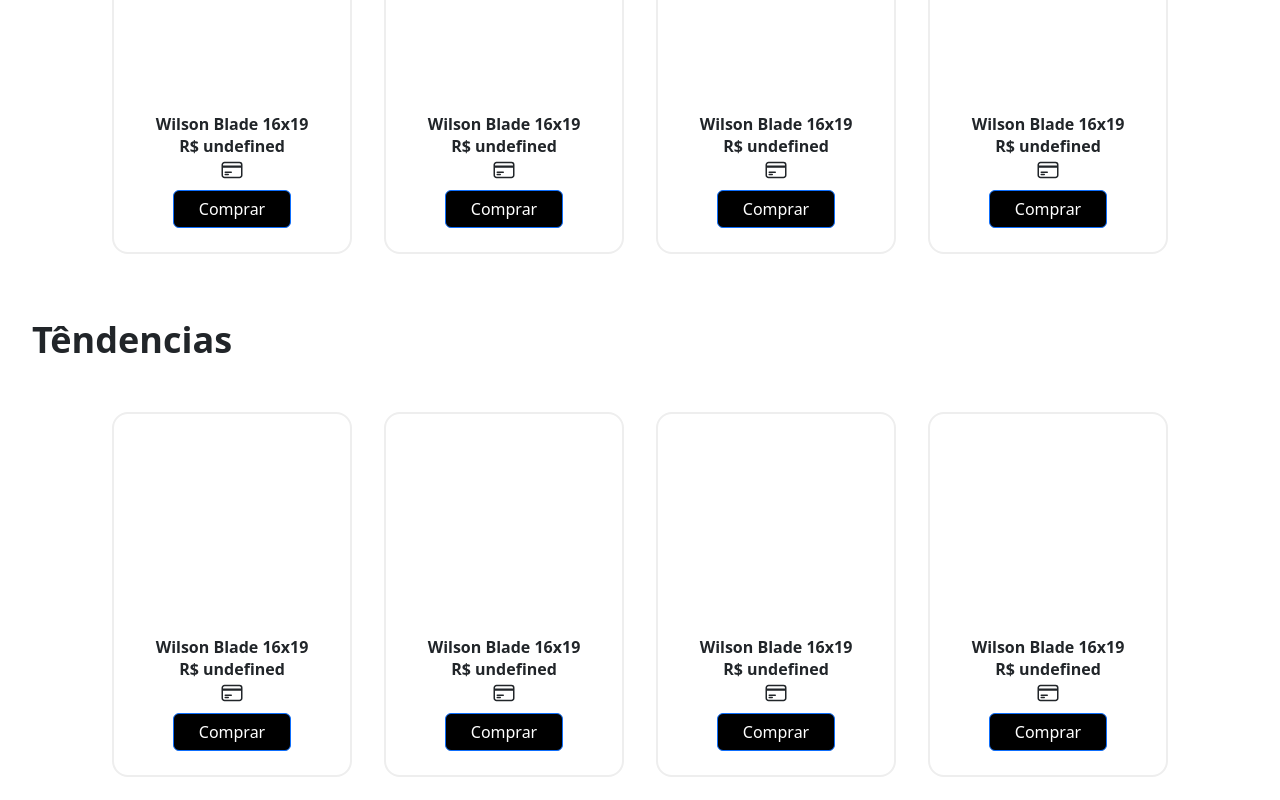
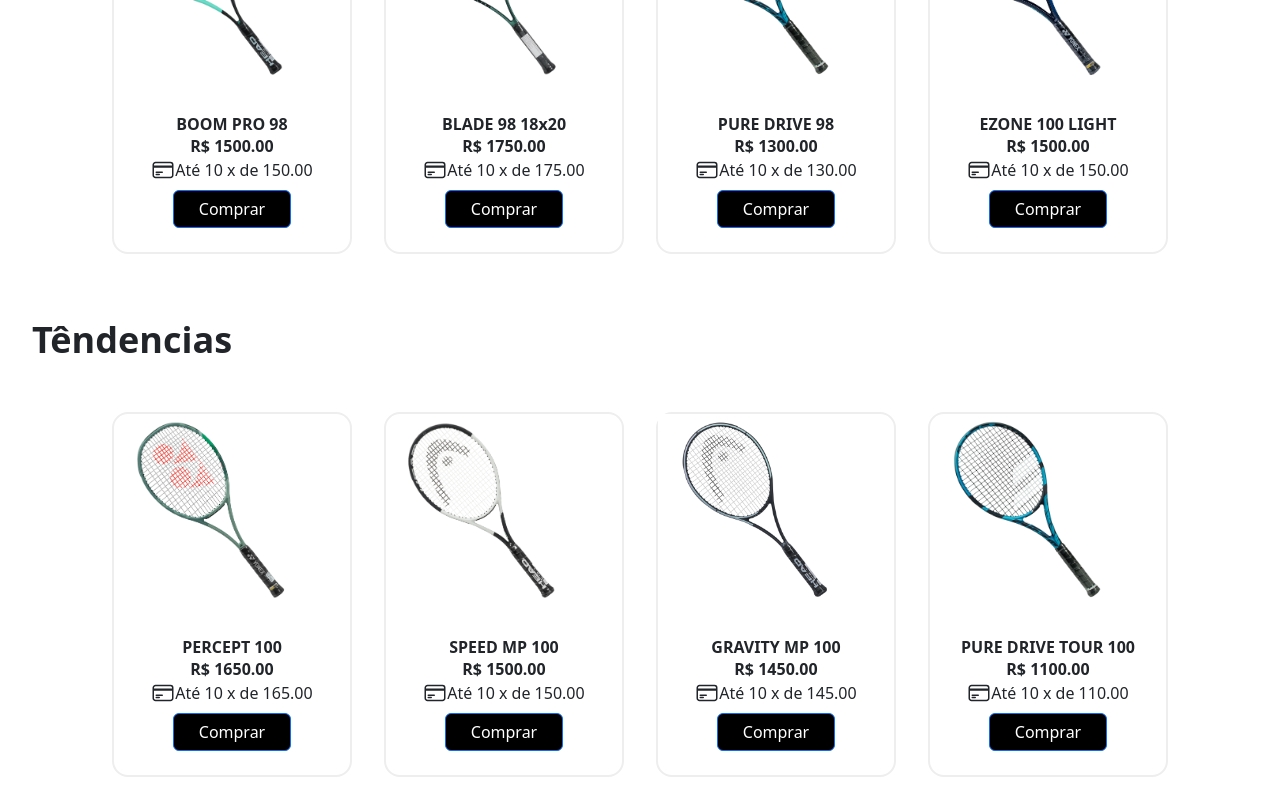
Before and after one commit to xPedroNoronhax/MyTennisStore, a React (Vite) app: page / in a window 1280 px wide. Shown: the part 900-1700 px from the top of the page. Built offline with nearby package versions, Linux system fonts and the light colour scheme.

Commit message:
adicionando produtos aleatorios

```diff
--- a/src/App.tsx
+++ b/src/App.tsx
@@ -8,6 +8,7 @@ import { createBrowserRouter, RouterProvider } from "react-router-dom";
 import Root from "./components/router/Root";
 import Home from "./pages.tsx/Home";
 import InfoProduct from "./containers/info_product/InfoProduct";
+
 const router = createBrowserRouter([
   {
     path: "/",
@@ -15,13 +16,32 @@ const router = createBrowserRouter([
     children: [
       { index: true, element: <Home /> },
       { path: "/:brand", element: <PageProdutos /> },
-      {path: "/product/:productId", element: <InfoProduct/>}
+      {
+        path: "/product/:productId",
+        element: (
+          <InfoProduct
+            id={0}
+            marca={""}
+            modelo={""}
+            preco={0}
+            descricao={""}
+            img={""}
+            peso={""}
+            padrao_cordas={""}
+            tamanho_cabeca={""}
+          />
+        ),
+      },
     ],
   },
 ]);
 
 function App() {
-  return <RouterProvider router={router} />;
+  return (
+    <RouterProvider router={router}/>
+
+
+  );
 }
 
 export default App;
--- /dev/null
+++ b/src/components/SrollToTop.tsx
@@ -0,0 +1,16 @@
+import { useEffect } from "react";
+import { useLocation } from "react-router-dom";
+
+const ScrollToTop = () => {
+    // Extracts pathname property(key) from an object
+    const { pathname } = useLocation();
+
+    // Automatically scrolls to top whenever pathname changes
+    useEffect(() => {
+      window.scrollTo(0, 0);
+    }, [pathname]);
+
+    return null
+  }
+
+  export default ScrollToTop;
--- /dev/null
+++ b/src/components/productsCard/ProductCardRandom.tsx
@@ -0,0 +1,62 @@
+import React from "react";
+import Button from "react-bootstrap/Button";
+import { Link } from "react-router-dom";
+
+interface RandomProductCardProps {
+  product: {
+    modelo?: string;
+    peso?: string;
+    tamanho_cabeca?: string;
+    padrao_cordas?: string;
+    nivel?: string[];
+    estilo?: string[];
+    img?: string;
+    id: number;
+    preco?: number;
+    marca?: string;
+  };
+}
+
+const ProductCardRandom: React.FC<RandomProductCardProps> = ({ product }) => {
+  return (
+    <div className="w-[240px] border-solid border-2 border-slate-800 rounded-2xl flex flex-col md:mb-0 mb-4">
+      <Link to={`/product/${product.id}`}>
+        <img
+          src={product.img}
+          alt={product.modelo}
+          className="h-48 flex mb-[32px] cursor-pointer"
+        />
+      </Link>
+      <div className="mb-2">
+        <h2 className="font-bold cursor-pointer">{product.modelo}</h2>
+        <p className="font-semibold">{`R$ ${product.preco?.toFixed(2)}`}</p>
+        <div className="flex justify-center">
+          <i>
+            <svg
+              xmlns="http://www.w3.org/2000/svg"
+              fill="none"
+              viewBox="0 0 24 24"
+              strokeWidth={1.5}
+              stroke="currentColor"
+              className="w-6 h-6"
+            >
+              <path
+                strokeLinecap="round"
+                strokeLinejoin="round"
+                d="M2.25 8.25h19.5M2.25 9h19.5m-16.5 5.25h6m-6 2.25h3m-3.75 3h15a2.25 2.25 0 0 0 2.25-2.25V6.75A2.25 2.25 0 0 0 19.5 4.5h-15a2.25 2.25 0 0 0-2.25 2.25v10.5A2.25 2.25 0 0 0 4.5 19.5Z"
+              />
+            </svg>
+          </i>
+          {typeof product.preco === "number" && (
+            <p>
+              Até 10 x de {`${(+product.preco.toFixed(2) / 10).toFixed(2)} `}
+            </p>
+          )}
+        </div>
+      </div>
+      <Button className="w-1/2 mx-auto mb-4 bg-black">Comprar</Button>
+    </div>
+  );
+};
+
+export default ProductCardRandom;
--- a/src/components/router/Root.tsx
+++ b/src/components/router/Root.tsx
@@ -1,17 +1,19 @@
-import {Outlet} from 'react-router-dom'
-import MainNavigation from './MainNavigation'
-import Footer from '../../containers/footer/Footer'
+import { Outlet } from "react-router-dom";
+import MainNavigation from "./MainNavigation";
+import Footer from "../../containers/footer/Footer";
+import ScrollToTop from "../SrollToTop";
 
 const Root = () => {
   return (
     <div className="max-w-1440 ">
-        <MainNavigation/>
-        <main>
-            <Outlet/>
-        </main>
-        <Footer/>
+      <MainNavigation />
+      <main>
+        <Outlet />
+        <ScrollToTop />
+      </main>
+      <Footer />
     </div>
-  )
-}
+  );
+};
 
-export default Root
+export default Root;
--- a/src/containers/info_product/InfoProduct.tsx
+++ b/src/containers/info_product/InfoProduct.tsx
@@ -1,39 +1,47 @@
 import Button from "react-bootstrap/Button";
 import ProductDetails from "../product_details/ProductDetails";
-import Produtos from "../produtos/Produtos";
+
 import { useParams } from "react-router-dom";
 import produtos from "../../produtos";
+import ProdutosRandom from "../produtos/ProdutosRandom";
 
-interface InfoProductProps{
-  marca:string;
-  modelo:string;
-
+interface InfoProductProps {
+  id: number;
+  marca: string;
+  modelo: string;
+  preco: number;
+  descricao: string;
+  img: string;
+  peso: string;
+  padrao_cordas: string;
+  tamanho_cabeca: string;
 }
 
-const InfoProduct:React.FC<InfoProductProps> = () => {
+const InfoProduct: React.FC<InfoProductProps> = () => {
   const { productId } = useParams();
 
+  if (productId === undefined) {
+    console.log("produto nao existe");
+  }
 
   const produto = produtos.find((item) =>
-    item.modelos.some((modelo) => modelo.id === parseInt(productId))
+    item.modelos.some((modelo) => modelo.id === parseInt(productId ?? ""))
   );
-
 
   if (!produto) {
     return <div>Produto não encontrado</div>;
   }
 
+  const modeloEncontrado = produto.modelos.find(
+    (modelo) => modelo.id === parseInt(productId ?? "")
+  );
 
-  const {
-    marca,
-    modelo,
-    preco,
-    descricao,
-    img,
-    peso,
-    padrao_cordas,
-    tamanho_cabeca,
-  } = produto.modelos.find((modelo) => modelo.id === parseInt(productId));
+  if (!modeloEncontrado) {
+    return <div>Modelo não encontrado</div>;
+  }
+  const { marca, modelo, preco, img, peso, padrao_cordas, tamanho_cabeca } =
+    modeloEncontrado;
+
   return (
     <div className="mt-[80px] flex flex-col ">
       <div className="md:flex md:flex-row flex-col ">
@@ -72,13 +80,13 @@ const InfoProduct:React.FC<InfoProductProps> = () => {
       <ProductDetails
         marca={marca}
         modelo={modelo}
-        descricao={descricao}
         peso={peso}
         tamanho_cabeca={tamanho_cabeca}
         padrao_cordas={padrao_cordas}
+        descricao={""}
       />
       <div className="mt-[80px] md:inline hidden">
-        <Produtos title="Produtos similares" />
+        <ProdutosRandom title="Produtos similares" />
       </div>
     </div>
   );
--- a/src/containers/produtos/Produtos.tsx
+++ b/src/containers/produtos/Produtos.tsx
@@ -11,10 +11,10 @@ const Produtos: React.FC<ProdutosProp> = ({title}) => {
     <section className="flex flex-col">
         <h2 className="text-4xl font-bold text-left mb-[52px] mt-[42px]">{title}</h2>
         <div className="md:flex md:gap-x-8 md:justify-center mx-auto flex-wrap ">
-            <ProductCard productName='Wilson Blade 16x19' />
-            <ProductCard productName='Wilson Blade 16x19' />
-            <ProductCard productName='Wilson Blade 16x19' />
-            <ProductCard productName='Wilson Blade 16x19' />
+            <ProductCard productName='Wilson Blade 16x19' productId={0} />
+            <ProductCard productName='Wilson Blade 16x19' productId={0} />
+            <ProductCard productName='Wilson Blade 16x19' productId={0} />
+            <ProductCard productName='Wilson Blade 16x19' productId={0} />
         </div>
     </section>
   )
--- /dev/null
+++ b/src/containers/produtos/ProdutosRandom.tsx
@@ -0,0 +1,58 @@
+import React from "react";
+import ProductCardRandom from "../../components/productsCard/ProductCardRandom";
+import produtos from "../../produtos";
+
+interface Modelo {
+  modelo: string;
+  peso: string;
+  tamanho_cabeca: string;
+  padrao_cordas: string;
+  nivel: string[];
+  estilo: string[];
+  img: string;
+  id: number;
+  preco: number;
+}
+
+interface Marca {
+  marca: string;
+  modelos: Modelo[];
+  // Outros campos se houver
+}
+
+interface ProdutosRandomProps {
+  title: string;
+}
+
+const ProdutosRandom: React.FC<ProdutosRandomProps> = ({ title }) => {
+  function produtoAleatorio(produtos: Marca[]) {
+    const marcaAleatoria =
+      produtos[Math.floor(Math.random() * produtos.length)];
+    const modeloAleatorio =
+      marcaAleatoria.modelos[
+        Math.floor(Math.random() * marcaAleatoria.modelos.length)
+      ];
+    return modeloAleatorio;
+  }
+
+  const produtosAleatorios = Array.from({ length: 4 }, () =>
+    produtoAleatorio(produtos)
+  );
+
+  return (
+    <>
+      <section className="flex flex-col">
+        <h2 className="text-4xl font-bold text-left mb-[52px] mt-[42px]">
+          {title}
+        </h2>
+        <div className="md:flex md:gap-x-8 md:justify-center mx-auto flex-wrap ">
+          {produtosAleatorios.map((produto, index) => (
+            <ProductCardRandom key={index} product={produto} />
+          ))}
+        </div>
+      </section>
+    </>
+  );
+};
+
+export default ProdutosRandom;
--- a/src/pages.tsx/Home.tsx
+++ b/src/pages.tsx/Home.tsx
@@ -1,15 +1,15 @@
+import Banner from "../containers/banner/Banner";
+import ProdutosRandom from "../containers/produtos/ProdutosRandom";
 
-import Banner from '../containers/banner/Banner'
-import Produtos from '../containers/produtos/Produtos'
 
 const Home = () => {
   return (
     <>
-    <Banner/>
-    <Produtos title='Mais vendidos'/>
-    <Produtos title='Têndencias'/>
+      <Banner />
+      <ProdutosRandom title='Mais vendidos'/>
+      <ProdutosRandom title='Têndencias'/>
     </>
-  )
-}
+  );
+};
 
-export default Home
+export default Home;
```
Also changed, not shown: src/img/gravity.png, src/img/prestige.png.
